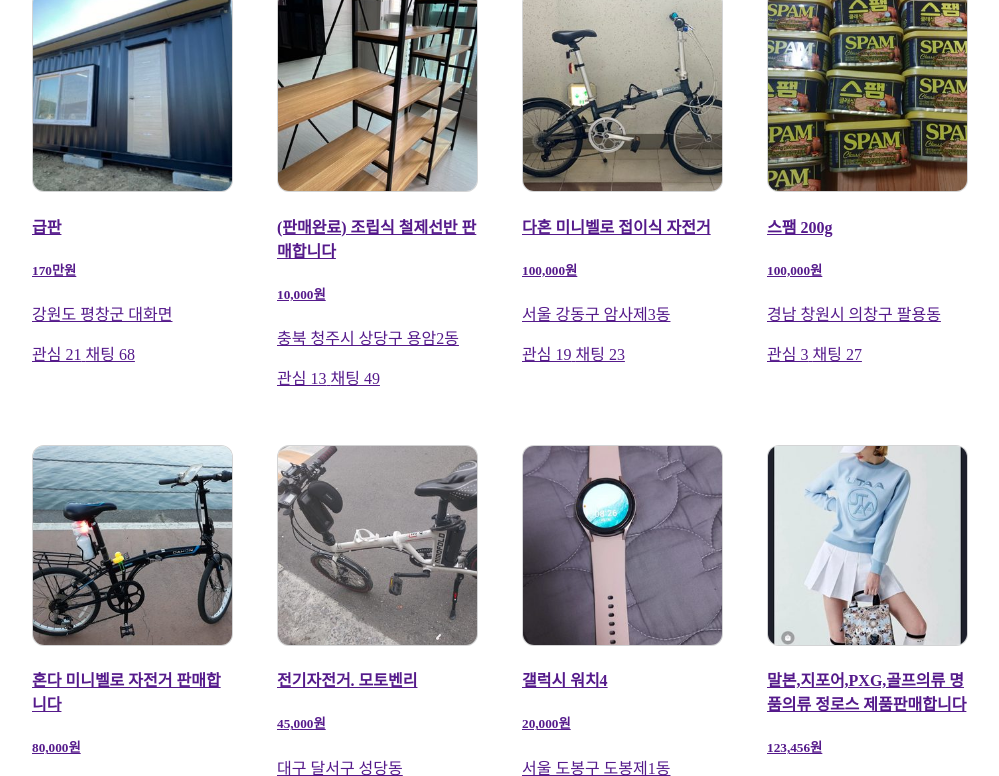
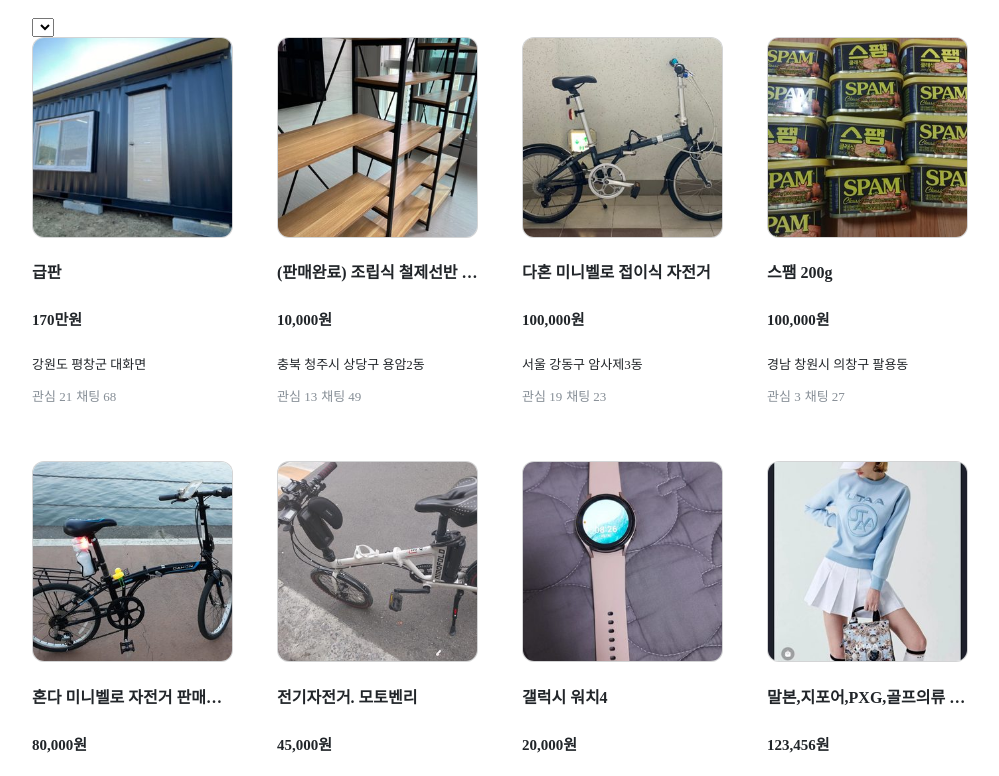
Before and after one commit to sak5010/elice-study-clone-carrot, a plain HTML site: page item-list.html in a window 1280 px wide. Shown: the part 92-868 px from the top of the page, without its empty margins (118-1117 px from the left). Drawn offline with Linux system fonts and the light colour scheme.

Commit message:
list page, common file

```diff
--- /dev/null
+++ b/common.css
@@ -0,0 +1,74 @@
+@charset "UTF-8";
+
+:root {
+  /* background-color */
+  --back-color: #fff;
+
+  /* font-color */
+  --point-color: #ff6f0f;
+  --basic-color: #212529;
+  --header-color: #4d5159;
+  --footer-nav-color: #212124;
+  --footer-info-color: #868b94;
+  --gray-color-10: #868e96;
+
+  /* line-color */
+  --line-color: #e9ecef;
+  --footer-line-color: #eaebee;
+
+  /* font-size */
+  --h1-size: 48px;
+  --h2-size: 40px;
+  --h3-size: 32px;
+  --h4-size: 28px;
+  --h5-size: 24x;
+  --h6-size: 20px;
+  --font-size-18: 18px;
+  --font-size-17: 17px;
+  --font-size-16: 16px;
+  --font-size-15: 15px;
+  --font-size-14: 14px;
+  --font-size-13: 13px;
+}
+
+html, body {
+  background-color : var(--back-color);
+}
+
+h1 {
+  font-size: var(--h1-size);
+  color: var(--basic-color);
+}
+
+h2 {
+  font-size: var(--h2-size);
+  color: var(--basic-color);
+}
+
+h3 {
+  font-size: var(--h3-size);
+  color: var(--basic-color);
+}
+
+h4 {
+  font-size: var(--h4-size);
+  color: var(--basic-color);
+}
+
+h5 {
+  font-size: var(--h5-size);
+  color: var(--basic-color);
+}
+
+h6 {
+  font-size: var(--h6-size);
+  color: var(--basic-color);
+}
+
+ol, ul, li, span, div, p, span, a, table, tr, td {
+  color: var(--basic-color);
+}
+
+a {
+  text-decoration: none;
+}
--- a/item-list.html
+++ b/item-list.html
@@ -5,6 +5,7 @@
   <meta http-equiv="X-UA-Compatible" content="IE=edge">
   <meta name="viewport" content="width=device-width, initial-scale=1.0">
   <title>Document</title>
+  <link rel="stylesheet" href="common.css">
   <link rel="stylesheet" href="style.css">
 </head>
 <body>
--- a/style.css
+++ b/style.css
@@ -1,29 +1,13 @@
-h1 {
+@charset "UTF-8";
 
-}
-
-h2 {
-
-}
-
-h3 {
-
-}
-
-h4 {
-
-}
-
-h5 {
-
-}
-
-h6 {
-
-}
 .content {
   width: 980px;
   margin: 0 auto;
+}
+
+.content h1.sub-title {
+  font-size: var(--h3-size);
+  text-align: center;
 }
 
 .list-wrap {
@@ -43,6 +27,27 @@ h6 {
   margin-right: 44px;
   margin-bottom: 56px;
 }
+
+.list-wrap .list-item .list-info > h4 {
+  font-size: 16px;
+  white-space: nowrap;
+  overflow: hidden;
+  text-overflow: ellipsis;
+}
+
+.list-wrap .list-item .list-info > h5 {
+  font-size: 15px;
+}
+
+.list-wrap .list-item .list-info > p,
+.list-wrap .list-item .list-info span {
+  font-size: 13px;
+}
+
+.list-wrap .list-item .list-info span {
+  color: var(--gray-color-10);
+}
+
 
 .list-wrap .list-item .list-img {
   width: 100%;
```
